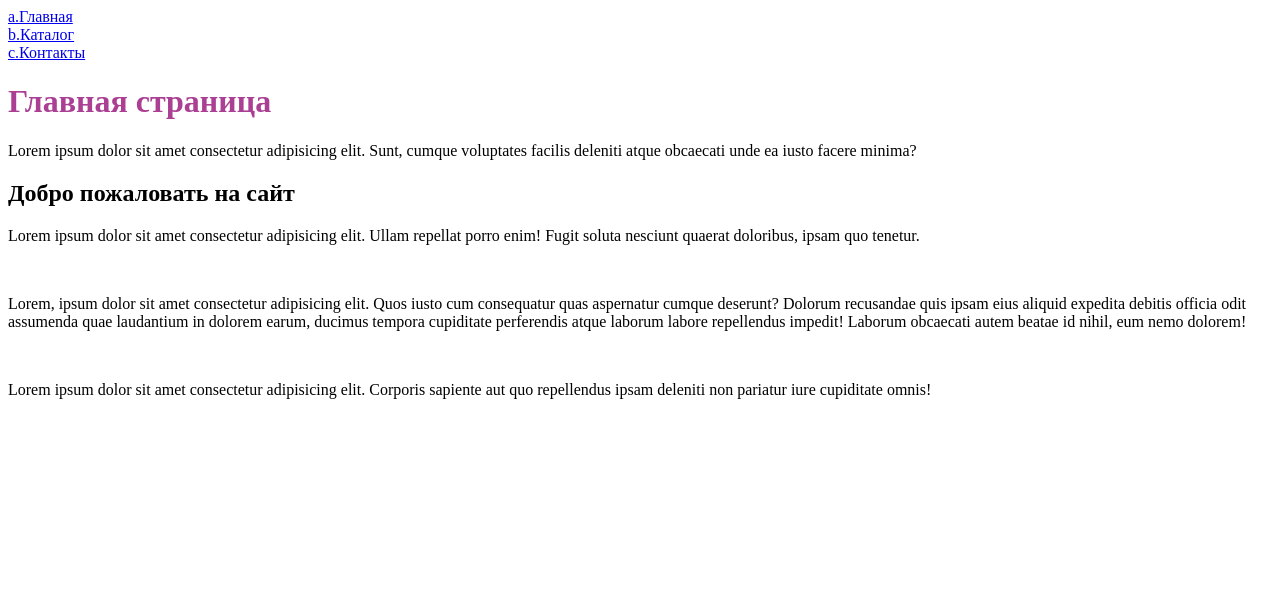
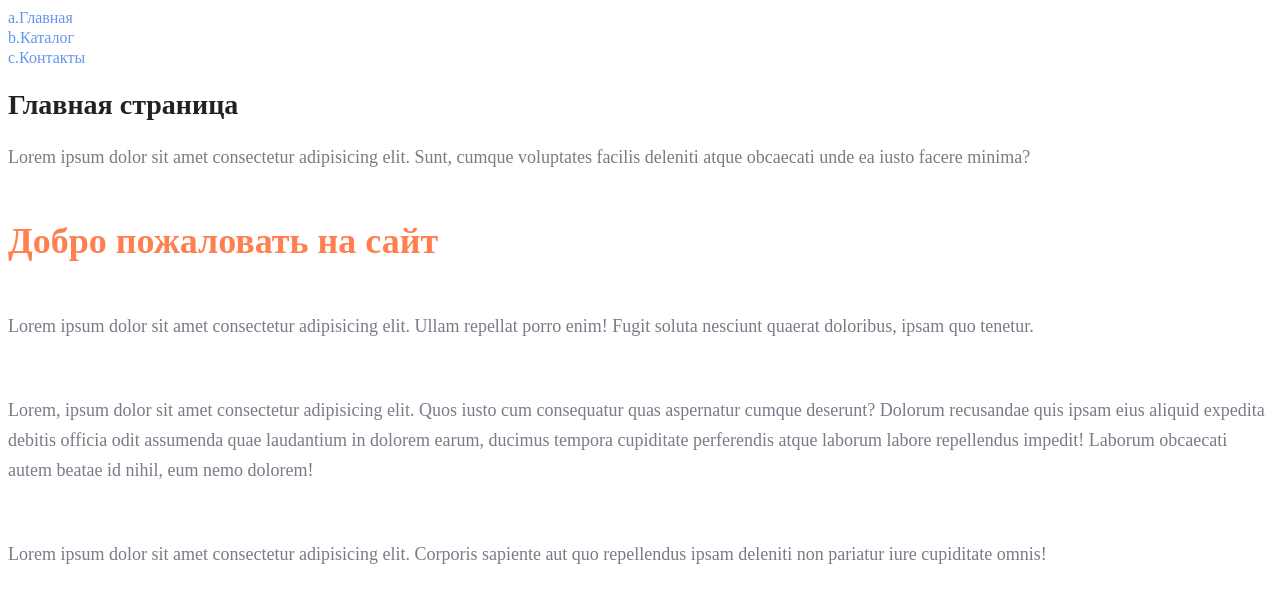
Before and after one commit to AnnnnnaT/HTML-CSS, a plain HTML site: page index.html in a window 1280 px wide. Drawn offline with Linux system fonts and the light colour scheme.

Commit message:
changes added

```diff
--- a/assets/img/styles/style.css
+++ b/assets/img/styles/style.css
@@ -4,3 +4,35 @@
 .title{
     color: rgba(166, 54, 143, 0.954);
 }
+a {
+    text-decoration: none;
+}
+
+.menu{
+    color: cornflowerblue;
+    font-size: 16px;
+    line-height: 20px;
+}
+.h1_class{
+    color: #222222;
+    font-size: 28px;
+    line-height: 36px;
+    font-weight: bold;
+}
+
+.p_class{
+    font-style: normal;
+    font-weight: 300;
+    font-size: 18px;
+    line-height: 30px;
+    color: #7D7987;
+
+}
+
+.h2_class{
+    color: coral;
+    font-style: normal;
+    font-weight: 700;
+    font-size: 36px;
+    line-height: 80px;
+}
--- a/index.html
+++ b/index.html
@@ -7,15 +7,15 @@
     <link rel="stylesheet" href="assets\img\styles\style.css">
 </head>
 <body>
-    <a href="#">а.Главная</a><br>
-    <a href="catalog.html">b.Каталог</a><br>
-    <a href="#">c.Контакты</a>
-    <h1 class="title">Главная страница</h1>
-    <p>Lorem ipsum dolor sit amet consectetur adipisicing elit. Sunt, cumque voluptates facilis deleniti atque obcaecati unde ea iusto facere minima?</p>
-    <h2>Добро пожаловать на сайт</h2>
-    <p>Lorem ipsum dolor sit amet consectetur adipisicing elit. Ullam repellat porro enim! Fugit soluta nesciunt quaerat doloribus, ipsam quo tenetur.</p><br>
-    <p>Lorem, ipsum dolor sit amet consectetur adipisicing elit. Quos iusto cum consequatur quas aspernatur cumque deserunt? Dolorum recusandae quis ipsam eius aliquid expedita debitis officia odit assumenda quae laudantium in dolorem earum, ducimus tempora cupiditate perferendis atque laborum labore repellendus impedit! Laborum obcaecati autem beatae id nihil, eum nemo dolorem!</p><br>
-    <p>Lorem ipsum dolor sit amet consectetur adipisicing elit. Corporis sapiente aut quo repellendus ipsam deleniti non pariatur iure cupiditate omnis!</p>
+    <a href="#" class="menu">а.Главная</a><br>
+    <a href="catalog.html" class="menu">b.Каталог</a><br>
+    <a href="#" class="menu">c.Контакты</a>
+    <h1 class="h1_class">Главная страница</h1>
+    <p class="p_class">Lorem ipsum dolor sit amet consectetur adipisicing elit. Sunt, cumque voluptates facilis deleniti atque obcaecati unde ea iusto facere minima?</p>
+    <h2 class="h2_class">Добро пожаловать на сайт</h2>
+    <p class="p_class">Lorem ipsum dolor sit amet consectetur adipisicing elit. Ullam repellat porro enim! Fugit soluta nesciunt quaerat doloribus, ipsam quo tenetur.</p><br>
+    <p class="p_class">Lorem, ipsum dolor sit amet consectetur adipisicing elit. Quos iusto cum consequatur quas aspernatur cumque deserunt? Dolorum recusandae quis ipsam eius aliquid expedita debitis officia odit assumenda quae laudantium in dolorem earum, ducimus tempora cupiditate perferendis atque laborum labore repellendus impedit! Laborum obcaecati autem beatae id nihil, eum nemo dolorem!</p><br>
+    <p class="p_class">Lorem ipsum dolor sit amet consectetur adipisicing elit. Corporis sapiente aut quo repellendus ipsam deleniti non pariatur iure cupiditate omnis!</p>
 
 </body>
 </html>
```
Also changed, not shown: catalog.html (+8 -8 lines).
